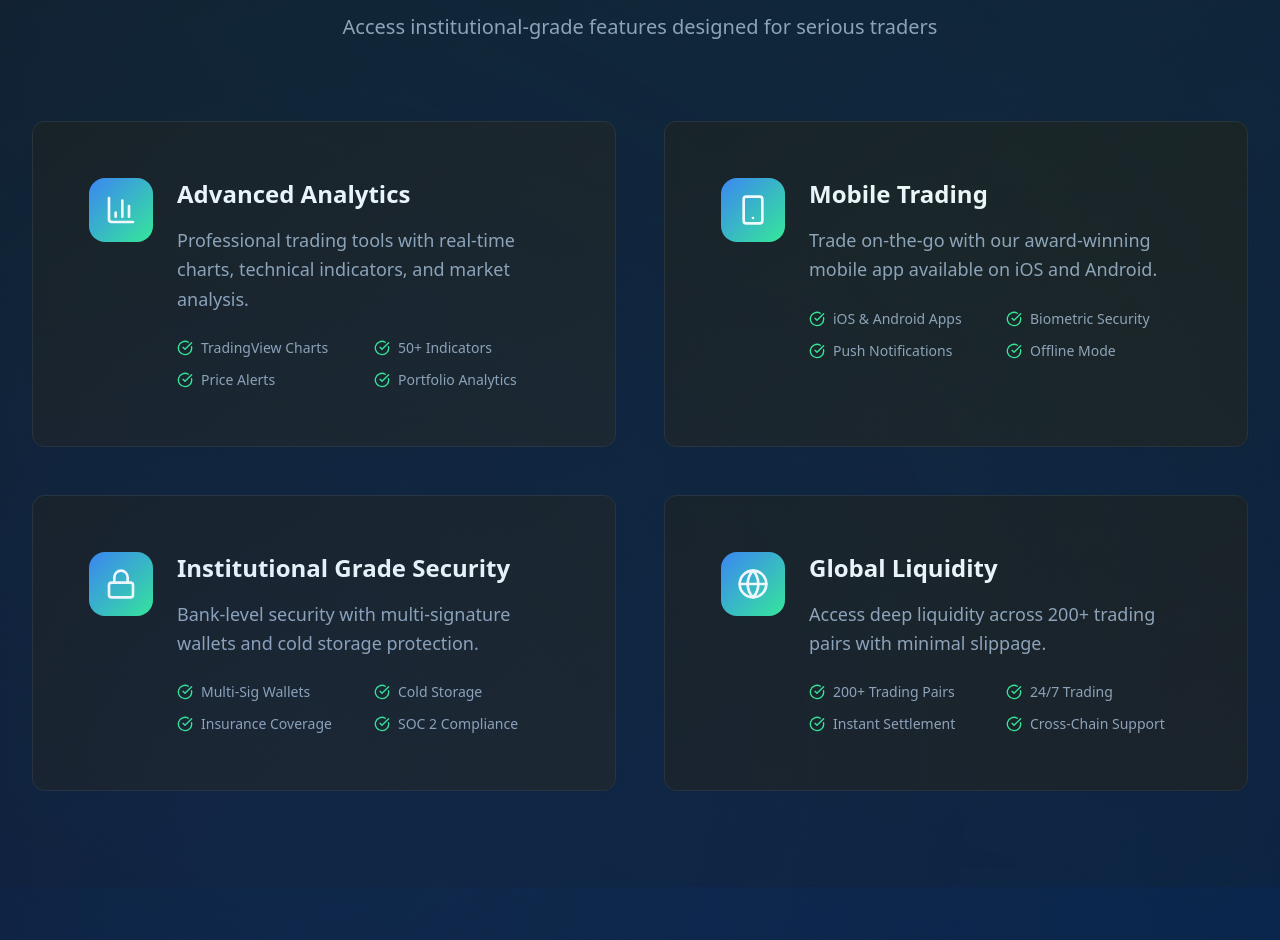
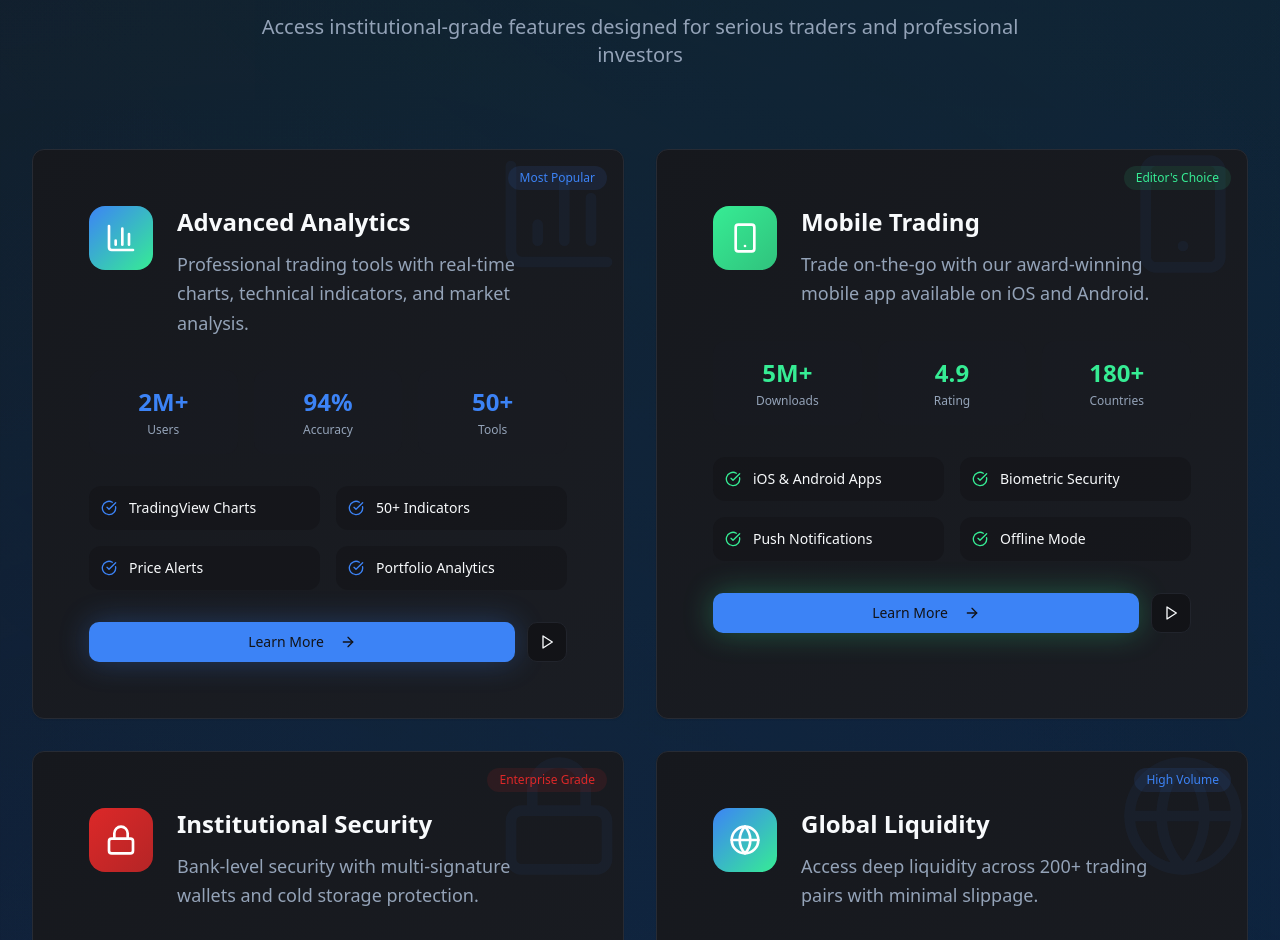
Before and after one commit to manishjan1811/trade-flow-universe, a React (Vite) app: page / in a window 1280 px wide. Shown: the part 1860-2800 px from the top of the page. Built offline with nearby package versions, Linux system fonts and the light colour scheme.

Commit message:
Improve trading tools section
Enhance the professional trading tools section with improved card designs and other elements.

```diff
--- a/src/pages/Home.tsx
+++ b/src/pages/Home.tsx
@@ -19,25 +19,37 @@ const advancedFeatures = [
     icon: BarChart3,
     title: "Advanced Analytics",
     description: "Professional trading tools with real-time charts, technical indicators, and market analysis.",
-    items: ["TradingView Charts", "50+ Indicators", "Price Alerts", "Portfolio Analytics"]
+    items: ["TradingView Charts", "50+ Indicators", "Price Alerts", "Portfolio Analytics"],
+    stats: { users: "2M+", accuracy: "94%", tools: "50+" },
+    badge: "Most Popular",
+    color: "primary"
   },
   {
     icon: Smartphone,
     title: "Mobile Trading",
     description: "Trade on-the-go with our award-winning mobile app available on iOS and Android.",
-    items: ["iOS & Android Apps", "Biometric Security", "Push Notifications", "Offline Mode"]
+    items: ["iOS & Android Apps", "Biometric Security", "Push Notifications", "Offline Mode"],
+    stats: { downloads: "5M+", rating: "4.9", countries: "180+" },
+    badge: "Editor's Choice",
+    color: "accent"
   },
   {
     icon: Lock,
-    title: "Institutional Grade Security",
+    title: "Institutional Security",
     description: "Bank-level security with multi-signature wallets and cold storage protection.",
-    items: ["Multi-Sig Wallets", "Cold Storage", "Insurance Coverage", "SOC 2 Compliance"]
+    items: ["Multi-Sig Wallets", "Cold Storage", "Insurance Coverage", "SOC 2 Compliance"],
+    stats: { secured: "$50B+", uptime: "99.9%", audits: "12+" },
+    badge: "Enterprise Grade",
+    color: "destructive"
   },
   {
     icon: Globe,
     title: "Global Liquidity",
     description: "Access deep liquidity across 200+ trading pairs with minimal slippage.",
-    items: ["200+ Trading Pairs", "24/7 Trading", "Instant Settlement", "Cross-Chain Support"]
+    items: ["200+ Trading Pairs", "24/7 Trading", "Instant Settlement", "Cross-Chain Support"],
+    stats: { volume: "$2B+", pairs: "200+", speed: "<1ms" },
+    badge: "High Volume",
+    color: "primary"
   }
 ];
 
@@ -265,44 +277,141 @@ export default function Home() {
         </div>
       </section>
 
-      {/* Advanced Features Section */}
-      <section className="py-24 bg-card/20">
+      {/* Enhanced Professional Features Section */}
+      <section className="py-24 bg-card/20 relative overflow-hidden">
         <div className="max-w-7xl mx-auto px-4 sm:px-6 lg:px-8">
           <div className="text-center mb-20">
             <h2 className="text-4xl md:text-5xl font-bold text-foreground mb-6">
               Professional Trading Tools
             </h2>
             <p className="text-xl text-muted-foreground max-w-3xl mx-auto">
-              Access institutional-grade features designed for serious traders
+              Access institutional-grade features designed for serious traders and professional investors
             </p>
           </div>
-          <div className="grid grid-cols-1 lg:grid-cols-2 gap-12">
+
+          <div className="grid grid-cols-1 lg:grid-cols-2 gap-8">
             {advancedFeatures.map((feature, index) => {
               const Icon = feature.icon;
+              const stats = Object.entries(feature.stats);
+
               return (
                 <Card
                   key={feature.title}
-                  className="crypto-card hover:border-primary/50 transition-smooth hover:scale-102 group"
+                  className="crypto-card hover:border-primary/50 transition-smooth hover:scale-102 group relative overflow-hidden"
                   style={{ animationDelay: `${index * 150}ms` }}
                 >
-                  <div className="p-8">
-                    <div className="flex items-start space-x-6">
-                      <div className="w-16 h-16 gradient-primary rounded-2xl flex items-center justify-center group-hover:scale-110 transition-bounce">
+                  {/* Badge */}
+                  <div className="absolute top-4 right-4 z-10">
+                    <div className={`px-3 py-1 rounded-full text-xs font-medium ${
+                      feature.color === 'primary' ? 'bg-primary/10 text-primary' :
+                      feature.color === 'accent' ? 'bg-accent/10 text-accent' :
+                      'bg-destructive/10 text-destructive'
+                    }`}>
+                      {feature.badge}
+                    </div>
+                  </div>
+
+                  {/* Background Pattern */}
+                  <div className="absolute top-0 right-0 w-32 h-32 opacity-5">
+                    <Icon className="w-full h-full text-primary" />
+                  </div>
+
+                  <div className="p-8 relative z-10">
+                    {/* Header Section */}
+                    <div className="flex items-start space-x-6 mb-8">
+                      <div className={`w-16 h-16 rounded-2xl flex items-center justify-center group-hover:scale-110 transition-bounce ${
+                        feature.color === 'primary' ? 'gradient-primary' :
+                        feature.color === 'accent' ? 'bg-gradient-to-br from-accent to-accent/80' :
+                        'bg-gradient-to-br from-destructive to-destructive/80'
+                      }`}>
                         <Icon className="w-8 h-8 text-white" />
                       </div>
                       <div className="flex-1">
-                        <h3 className="text-2xl font-bold text-foreground mb-4">{feature.title}</h3>
-                        <p className="text-muted-foreground mb-6 text-lg leading-relaxed">{feature.description}</p>
-                        <div className="grid grid-cols-2 gap-3">
-                          {feature.items.map((item) => (
-                            <div key={item} className="flex items-center space-x-2">
-                              <CheckCircle className="w-4 h-4 text-accent" />
-                              <span className="text-sm text-muted-foreground">{item}</span>
-                            </div>
-                          ))}
-                        </div>
+                        <h3 className="text-2xl font-bold text-foreground mb-3">{feature.title}</h3>
+                        <p className="text-muted-foreground text-lg leading-relaxed">{feature.description}</p>
                       </div>
                     </div>
+
+                    {/* Stats Section */}
+                    <div className="grid grid-cols-3 gap-4 mb-8">
+                      {stats.map(([label, value]) => (
+                        <div key={label} className="text-center p-4 bg-muted/20 rounded-lg hover:bg-muted/30 transition-smooth">
+                          <div className={`text-2xl font-bold mb-1 ${
+                            feature.color === 'primary' ? 'text-primary' :
+                            feature.color === 'accent' ? 'text-accent' :
+                            'text-destructive'
+                          }`}>
+                            {value}
+                          </div>
+                          <div className="text-xs text-muted-foreground capitalize">{label}</div>
+                        </div>
+                      ))}
+                    </div>
+
+                    {/* Features List */}
+                    <div className="grid grid-cols-2 gap-4 mb-8">
+                      {feature.items.map((item, itemIndex) => (
+                        <div
+                          key={item}
+                          className="flex items-center space-x-3 p-3 bg-background/50 rounded-lg hover:bg-background/70 transition-smooth"
+                          style={{ animationDelay: `${index * 150 + itemIndex * 50}ms` }}
+                        >
+                          <CheckCircle className={`w-4 h-4 ${
+                            feature.color === 'primary' ? 'text-primary' :
+                            feature.color === 'accent' ? 'text-accent' :
+                            'text-destructive'
+                          }`} />
+                          <span className="text-sm font-medium text-foreground">{item}</span>
+                        </div>
+                      ))}
+                    </div>
+
+                    {/* Action Button */}
+                    <div className="flex space-x-3">
+                      <Button
+                        className={`flex-1 transition-smooth hover:scale-105 ${
+                          feature.color === 'primary' ? 'btn-crypto' :
+                          feature.color === 'accent' ? 'btn-success' :
+                          'bg-destructive text-destructive-foreground hover:bg-destructive/90'
+                        }`}
+                      >
+                        Learn More
+                        <ArrowRight className="ml-2 w-4 h-4" />
+                      </Button>
+                      <Button variant="outline" size="icon" className="hover:scale-110 transition-bounce">
+                        <Play className="w-4 h-4" />
+                      </Button>
+                    </div>
+                  </div>
+
+                  {/* Hover Effect Overlay */}
+                  <div className="absolute inset-0 bg-gradient-to-r from-primary/5 to-accent/5 opacity-0 group-hover:opacity-100 transition-smooth pointer-events-none" />
+                </Card>
+              );
+            })}
+          </div>
+
+          {/* Additional Features Grid */}
+          <div className="mt-16 grid grid-cols-1 md:grid-cols-4 gap-6">
+            {[
+              { icon: Clock, title: "24/7 Support", desc: "Round-the-clock assistance" },
+              { icon: Award, title: "Award Winning", desc: "Industry recognition" },
+              { icon: Users, title: "10M+ Users", desc: "Trusted globally" },
+              { icon: Shield, title: "Insured Funds", desc: "$250M coverage" }
+            ].map((item, index) => {
+              const ItemIcon = item.icon;
+              return (
+                <Card
+                  key={item.title}
+                  className="crypto-card text-center hover:border-primary/50 transition-smooth hover:scale-105 group"
+                  style={{ animationDelay: `${600 + index * 100}ms` }}
+                >
+                  <div className="p-6">
+                    <div className="w-12 h-12 bg-primary/10 rounded-xl flex items-center justify-center mx-auto mb-4 group-hover:crypto-glow transition-smooth">
+                      <ItemIcon className="w-6 h-6 text-primary" />
+                    </div>
+                    <h4 className="font-semibold text-foreground mb-2">{item.title}</h4>
+                    <p className="text-sm text-muted-foreground">{item.desc}</p>
                   </div>
                 </Card>
               );
```
